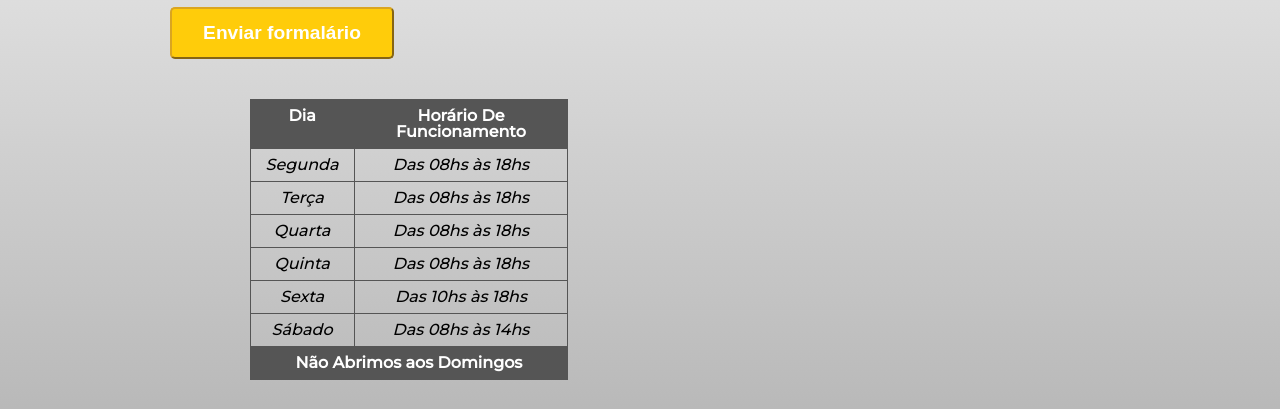
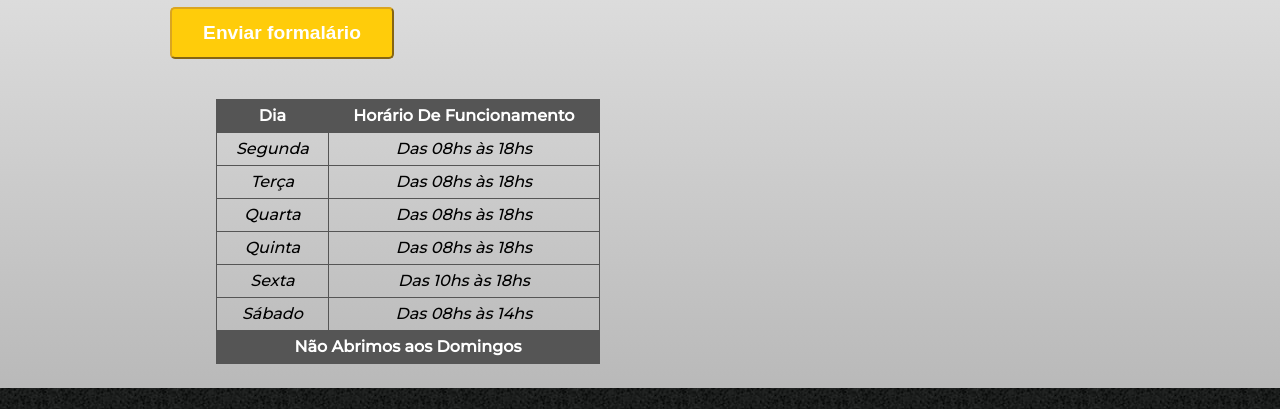
Before and after one commit to Regis-Si1va/Barbearia_Alura, a plain HTML site: page contato.html in a window 1280 px wide. Shown: the part 1151-1560 px from the top of the page. Drawn offline with Linux system fonts and the light colour scheme.

Commit message:
tabela posição

```diff
--- a/style.css
+++ b/style.css
@@ -151,13 +151,10 @@ p {
 
 table {
 	width: 30%;
-	margin: 2em;
+	margin: 2em 0 1.5em 13.5rem;
 	position: static;
 }
 
-.tabela {
-	margin-left: 17%;
-}
 
 body {
 	background: linear-gradient(#FEFEFE, #eeeeee, #989898);
```
